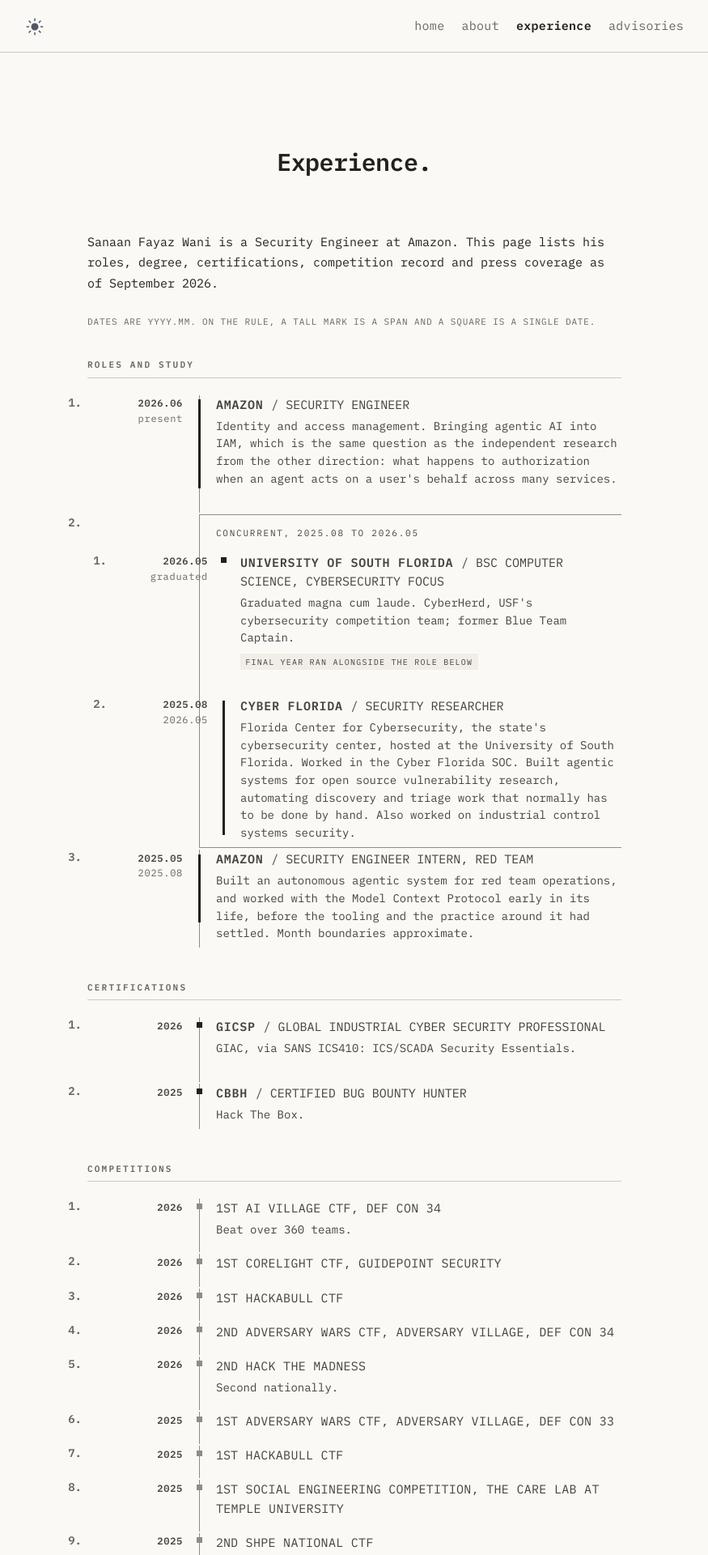
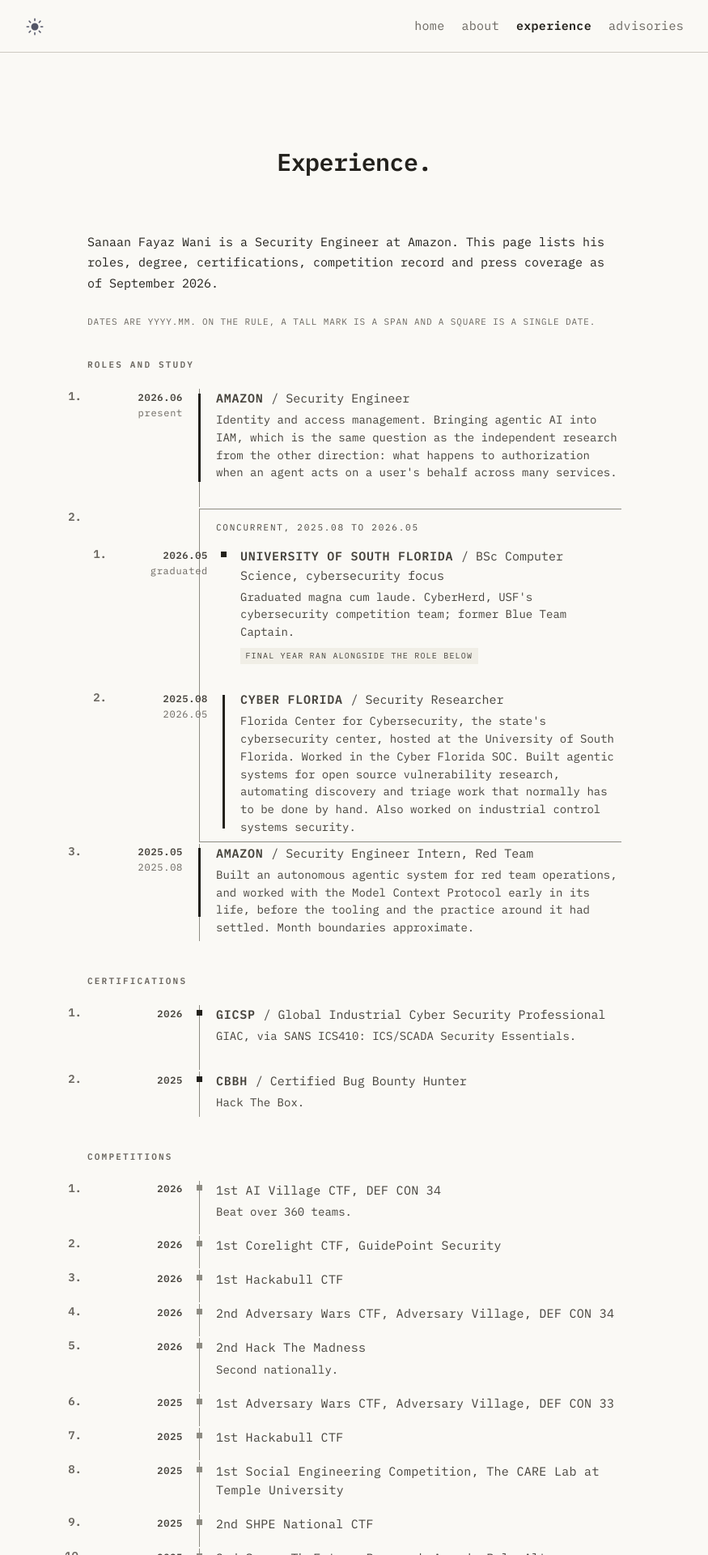
Before and after one commit to sfwani/sfwani.github.io, a Jekyll site: the page built from experience.md, in a window 1280 px wide. Shown: the top 1920 px of the page at 81% size, without its empty margins (202-1077 px from the left). Built offline with Jekyll 4.4.1, drawn with Linux system fonts in a browser that asks for light colours.

Commit message:
Stop the page-content heading rules leaking into the experience stream
.rl-title is an h3 and .rl-sec an h2, so body .page-content h3 imposed
text-transform:uppercase and margin-top:2rem on every row, and the bare h2
rule drew a border under every section heading. Neither .rl-title nor
.rl-sec declared those properties, so they inherited them.

Effect: every role read AMAZON / SECURITY ENGINEER instead of AMAZON with
the role lowercase beside it, all thirteen competition rows read 1ST AI
VILLAGE CTF, and 2rem of space opened above each row in what is meant to be
a dense stream.

Caps are now applied deliberately to the org name only.

```diff
--- a/_sass/main.scss
+++ b/_sass/main.scss
@@ -403,3 +403,25 @@
  .exp.exp--rule .rl-glabel{padding-left:1.25rem}
  .exp.exp--rule .rl-fine{padding-left:1.25rem}
 }
+
+// The experience stream uses h2/h3 semantically, so `body .page-content h2,h3`
+// leaked text-transform:uppercase, margin-top and a border into it. .rl-title
+// and .rl-sec never declared those, so they inherited. Reset explicitly.
+.exp.exp--rule .rl-title,
+.exp.exp--rule .rl-sec {
+  text-transform: none;
+  border-bottom: 0;
+  padding-bottom: 0;
+}
+.exp.exp--rule .rl-sec {
+  margin: 0 0 1.25rem;
+  letter-spacing: .2em;
+  font-size: .6875rem;
+  color: var(--fm-muted);
+}
+.exp.exp--rule .rl-stream .rl-title { margin-top: 0; }
+.exp.exp--rule .rl-entry .rl-date  { margin-top: 0; }
+// The org name carries the caps; the role beside it must not.
+.exp.exp--rule .rl-title       { text-transform: uppercase; }
+.exp.exp--rule .rl-title span,
+.exp.exp--rule .rl-comps .rl-title { text-transform: none; }
```
Also changed, not shown: advisories.md (+1 -1 lines).
